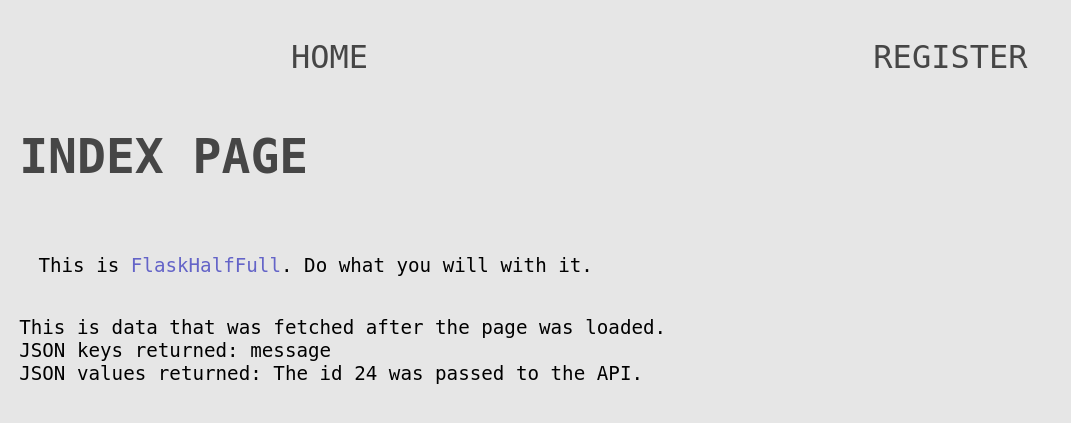
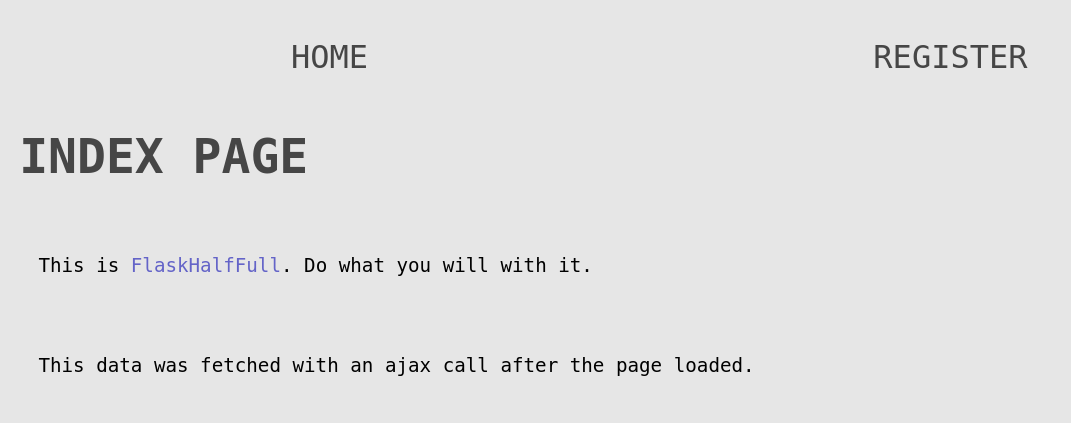
Before and after one commit to markg-95/flask-half-full, a Flask app: page / in a window 1280 px wide. Shown: the top 423 px of the page, without its empty margins (0-1071 px from the left). Run offline with Flask 2, Linux system fonts and the light colour scheme; some libraries are stand-ins or nearby versions.

Commit message:
better api example

```diff
--- a/app/routes.py
+++ b/app/routes.py
@@ -129,6 +129,10 @@ def api_example():
     else:
         return jsonify({'message': 'The id {} was passed to the API.'.format(data)})
 
+@app.route('/api_example2')
+def api_example2():
+    return jsonify({'Message': 'This data was fetched with an ajax call after the page loaded.'})
+
 @login_required
 @app.route('/admin')
 def admin():
--- a/app/templates/index.html
+++ b/app/templates/index.html
@@ -14,17 +14,14 @@
     function ajax_example(){
         let example_id = 24;
         $.ajax({
-           url: '/api_example',
+           url: '/api_example2',
            data: {
-               id: `${example_id}`
+               id: `${example_id}` // unused in this API call, but shows how to pass data.
            },
            success: function(response){
                 let keys = Object.keys(response);
                 let values = Object.values(response);
-                let example_string = `JSON keys returned: ${keys}`  + '\n' + `JSON values returned: ${values}`;
-                document.getElementById('ajax_example').innerText = 'This is data that was fetched after the page' +
-                    ' was loaded.';
-                document.getElementById('data_example').innerText = example_string;
+                document.getElementById('ajax_example').innerHTML = `<p>${values[0]}</p>`;
            },
            error: function(error){
                console.log(error);
```
